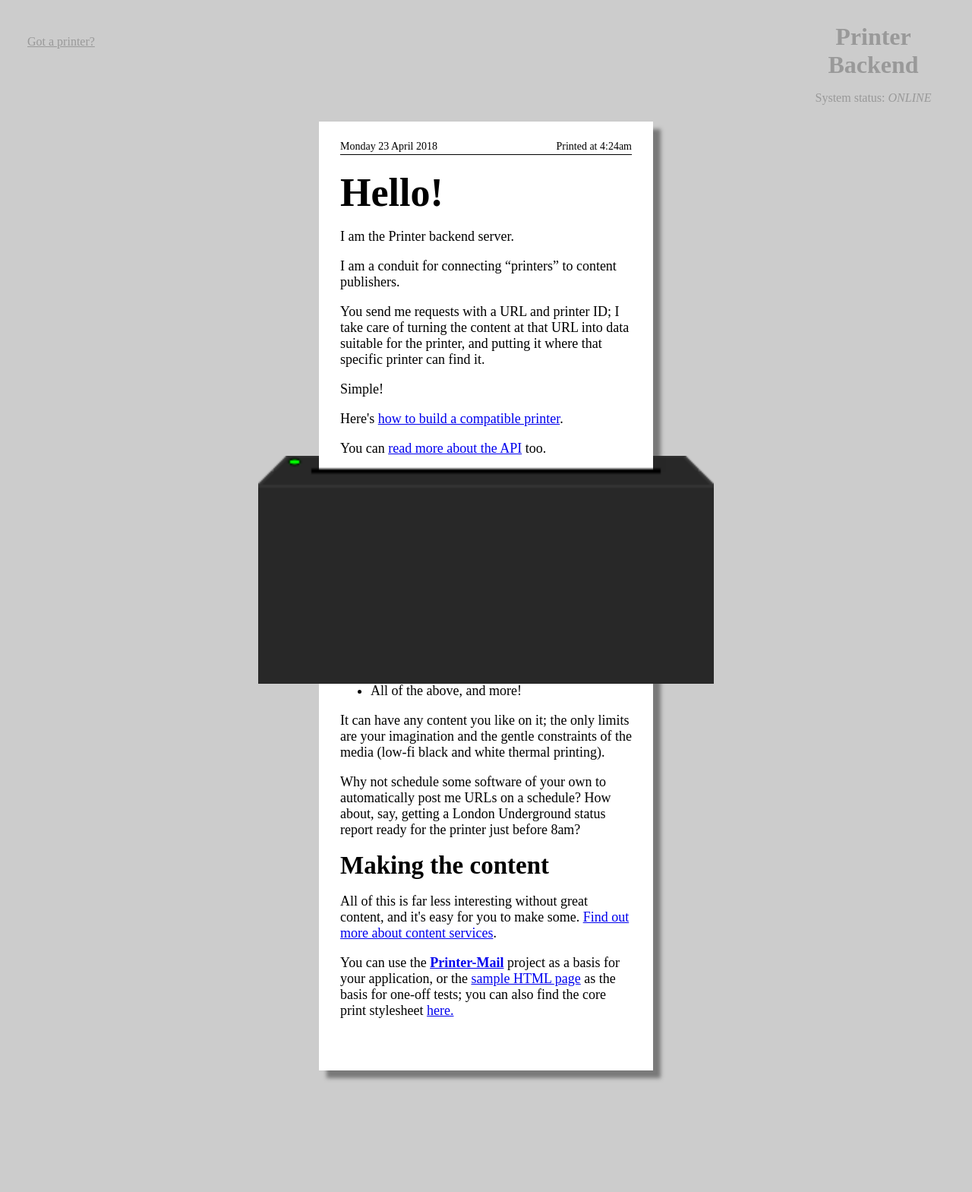
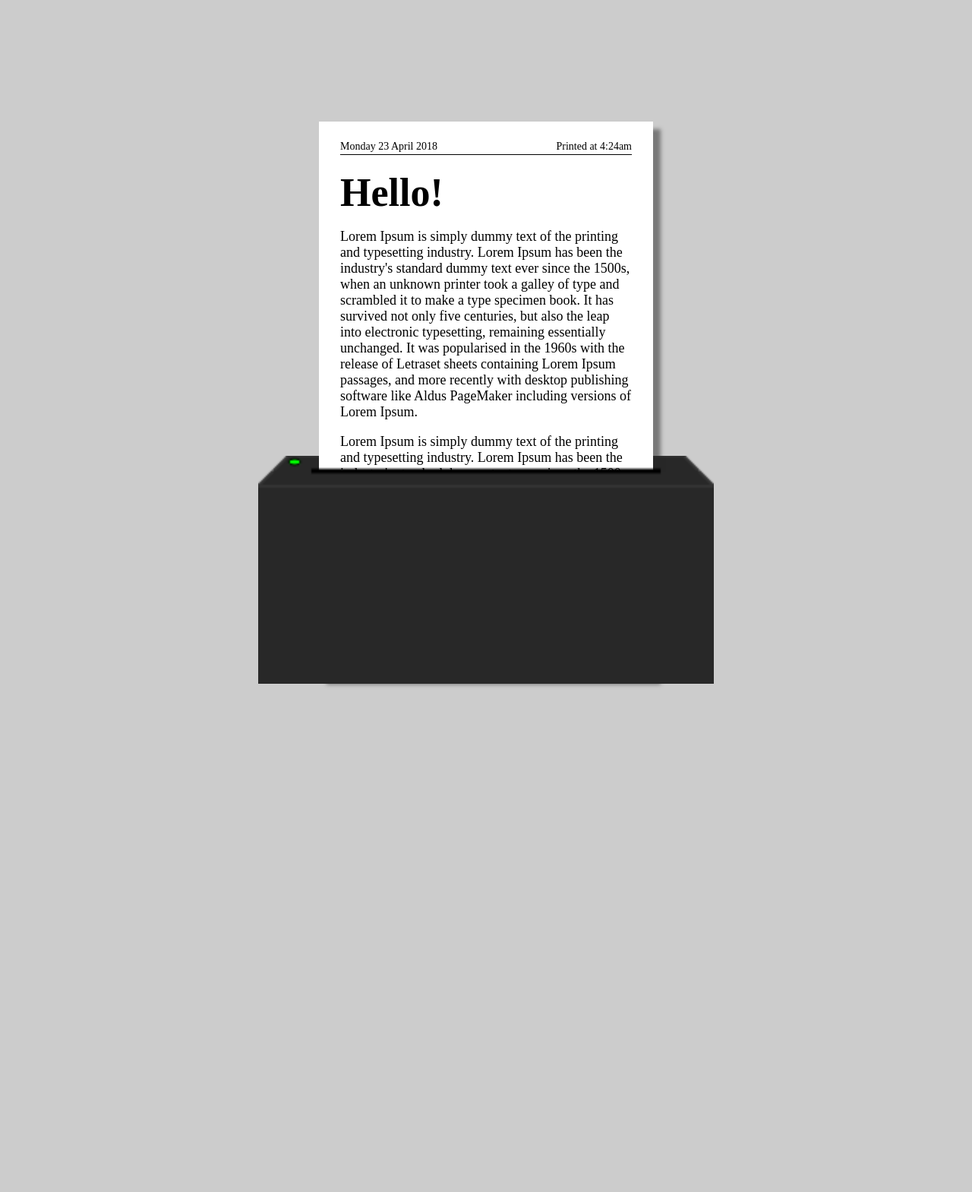
Before and after one commit to chunw/art.empath.io, a Flask app: page / in a window 1280 px wide. Shown: the whole page at 76% size. After the commit the page ends 904 px from the top, so only its background shows below. Run offline with Flask 2, Linux system fonts and the light colour scheme; data that the repository does not hold is empty.

Commit message:
Clean up index html

```diff
--- a/templates/index.html
+++ b/templates/index.html
@@ -9,13 +9,16 @@
   </head>
   <body>
     <div class="container">
+      <!--
       <div class="system_info">
-        <h1>Printer Backend</h1>
+        <h1>Art.io</h1>
         <p>System status: <em>ONLINE</em></p>
       </div>
+
       <div class="controls">
         <a href="/my-printer">Got a printer?</a>
       </div>
+      -->
       <div class="paper scrollprinter">
         <div class="content">
         <header>
@@ -24,26 +27,8 @@
         </header>
         <div class="explanation">
           <h1>Hello!</h1>
-          <p>I am the Printer backend server.</p>
-          <p>I am a conduit for connecting &ldquo;printers&rdquo; to content publishers.</p>
-          <p>You send me requests with a URL and printer ID; I take care of turning the content at that URL into data suitable for the printer, and putting it where that specific printer can find it.</p>
-          <p>Simple!</p>
-          <p>Here's <a href="https://github.com/exciting-io/printer/wiki/Making-your-own-printer">how to build a compatible printer</a>.</p>
-          <p>You can <a href="https://github.com/exciting-io/printer/wiki/API">read more about the API</a> too.
-          <h2>So&hellip; yeah?</h2>
-          <p>I get the content for printing from the URL you give me.</p>
-          <p>Like any webpage, the content at that URL can be dynamic. When I make the request to render your URL, your page could be:</p>
-          <ul>
-          <li>Fetching weather data and rendering a forecast</li>
-          <li>Generating a todo list</li>
-          <li>Showing upcoming meetings from an online calendar</li>
-          <li>All of the above, and more!</li>
-          </ul>
-          <p>It can have any content you like on it; the only limits are your imagination and the gentle constraints of the media (low-fi black and white thermal printing).</p>
-          <p>Why not schedule some software of your own to automatically post me URLs on a schedule? How about, say, getting a London Underground status report ready for the printer just before 8am?</p>
-          <h2>Making the content</h2>
-          <p>All of this is far less interesting without great content, and it's easy for you to make some. <a href="https://github.com/exciting-io/printer/wiki/Building-content-services">Find out more about content services</a>.</p>
-          <p>You can use the <strong><a href="http://printer-mail.herokuapp.com">Printer-Mail</a></strong> project as a basis for your application, or the <a href="/sample.html">sample HTML page</a> as the basis for one-off tests; you can also find the core print stylesheet <a href="/stylesheets/print.css">here</>.</p>
+          <p>Lorem Ipsum is simply dummy text of the printing and typesetting industry. Lorem Ipsum has been the industry's standard dummy text ever since the 1500s, when an unknown printer took a galley of type and scrambled it to make a type specimen book. It has survived not only five centuries, but also the leap into electronic typesetting, remaining essentially unchanged. It was popularised in the 1960s with the release of Letraset sheets containing Lorem Ipsum passages, and more recently with desktop publishing software like Aldus PageMaker including versions of Lorem Ipsum.</p>
+          <p>Lorem Ipsum is simply dummy text of the printing and typesetting industry. Lorem Ipsum has been the industry's standard dummy text ever since the 1500s, when an unknown printer took a galley of type and scrambled it to make a type specimen book. It has survived not only five centuries, but also the leap into electronic typesetting, remaining essentially unchanged. It was popularised in the 1960s with the release of Letraset sheets containing Lorem Ipsum passages, and more recently with desktop publishing software like Aldus PageMaker including versions of Lorem Ipsum.</p>
         </div>
       </div>
       </div>
```
